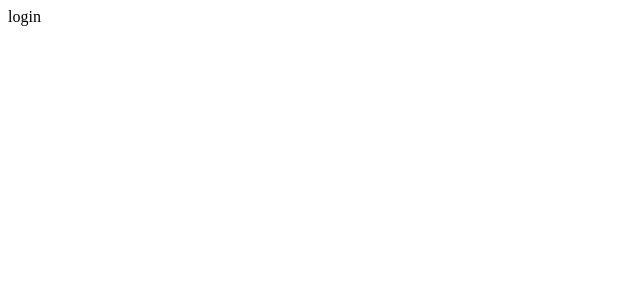
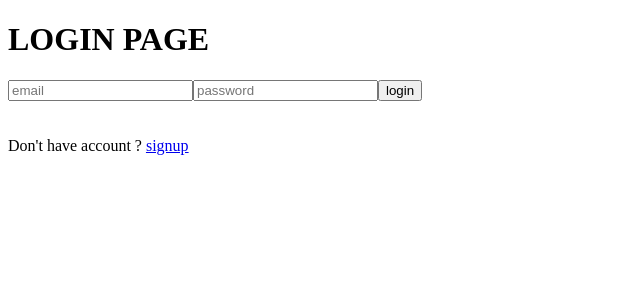
Before and after one commit to sauravnode4/student_hub, a React (Vite) app in the folder clien/: page /login in a window 1280 px wide. Shown: the top 300 px of the page, without its empty margins (0-640 px from the left). Built offline with nearby package versions, Linux system fonts and the light colour scheme.

Commit message:
react login done

```diff
--- a/clien/src/pages/Login.jsx
+++ b/clien/src/pages/Login.jsx
@@ -1,9 +1,43 @@
-import React from 'react'
+import axios from 'axios';
+import React, { useState } from 'react'
+import toast from 'react-hot-toast';
+import { Link, useNavigate } from 'react-router-dom';
+const Login = () => {
+  const [userDetails,setUserDetails]=useState({
+        email:"",
+        password:""
+    });
+    const navigate=useNavigate();
+     const handleFormChange=(e)=>{
+        const {name,value}= e.target
+        setUserDetails((prev)=>{
+            return {...prev , [name]:value}
+        })
+    }
+    const handleSubmit=async(e)=>{
+      e.preventDefault();
 
-const Login = () => {
+      try {
+        const res=await axios.post('http://localhost:3000/api/std/login' , {email:userDetails.email,password:userDetails.password});
+        console.log(res.data);
+        localStorage.setItem('token',res.data.token);
+         toast.success(res.data.message);
+         navigate('/profile')
+      } catch (error) {
+        toast.error(error.response.data.message);
+      }
+    }
   return (
     <div>
-      login
+      <h1>LOGIN PAGE</h1>
+       <form onSubmit={handleSubmit}>
+
+             <input type="text" value={userDetails.email} placeholder='email' name='email' onChange={handleFormChange}/>
+             <input type="password" value={userDetails.password} placeholder='password' name='password' onChange={handleFormChange}/>
+             <input type="submit" value="login"/>
+        </form>
+      <br/><br/>
+        <div>Don't have account ? <Link to='/signup'>signup</Link></div>
     </div>
   )
 }
--- a/clien/src/pages/Signup.jsx
+++ b/clien/src/pages/Signup.jsx
@@ -2,6 +2,7 @@ import React, { useState } from 'react'
 import axios from 'axios'
 import {toast} from 'react-hot-toast'
 import { useNavigate } from 'react-router-dom';
+import {Link} from 'react-router-dom'
 const Signup = () => {
     const [userDetails,setUserDetails]=useState({
         email:"",
@@ -30,6 +31,7 @@ const Signup = () => {
     }
   return (
     <div>
+        <h1>SIGNUP PAGE</h1>
         <form onSubmit={handleSubmit}>
              <input type='text' value={userDetails.name} placeholder='name' name='name' onChange={handleFormChange}></input>
              <input type="text" value={userDetails.email} placeholder='email' name='email' onChange={handleFormChange}/>
@@ -37,7 +39,8 @@ const Signup = () => {
              <input type="password" value={userDetails.password} placeholder='password' name='password' onChange={handleFormChange}/>
              <input type="submit" value="signup" />
         </form>
-
+        <br/><br/>
+        <div>alredy have an account ? <Link to='/login'>Login</Link></div>
     </div>
   )
 }
```
